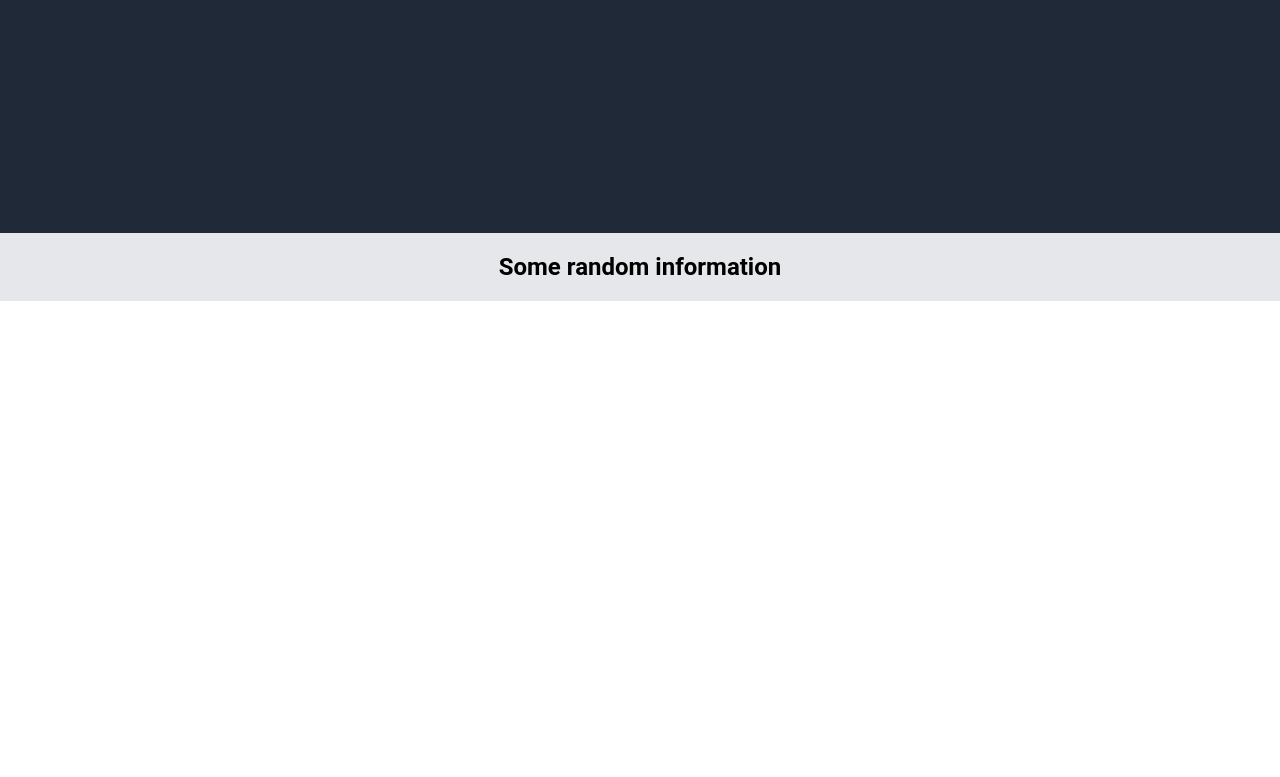
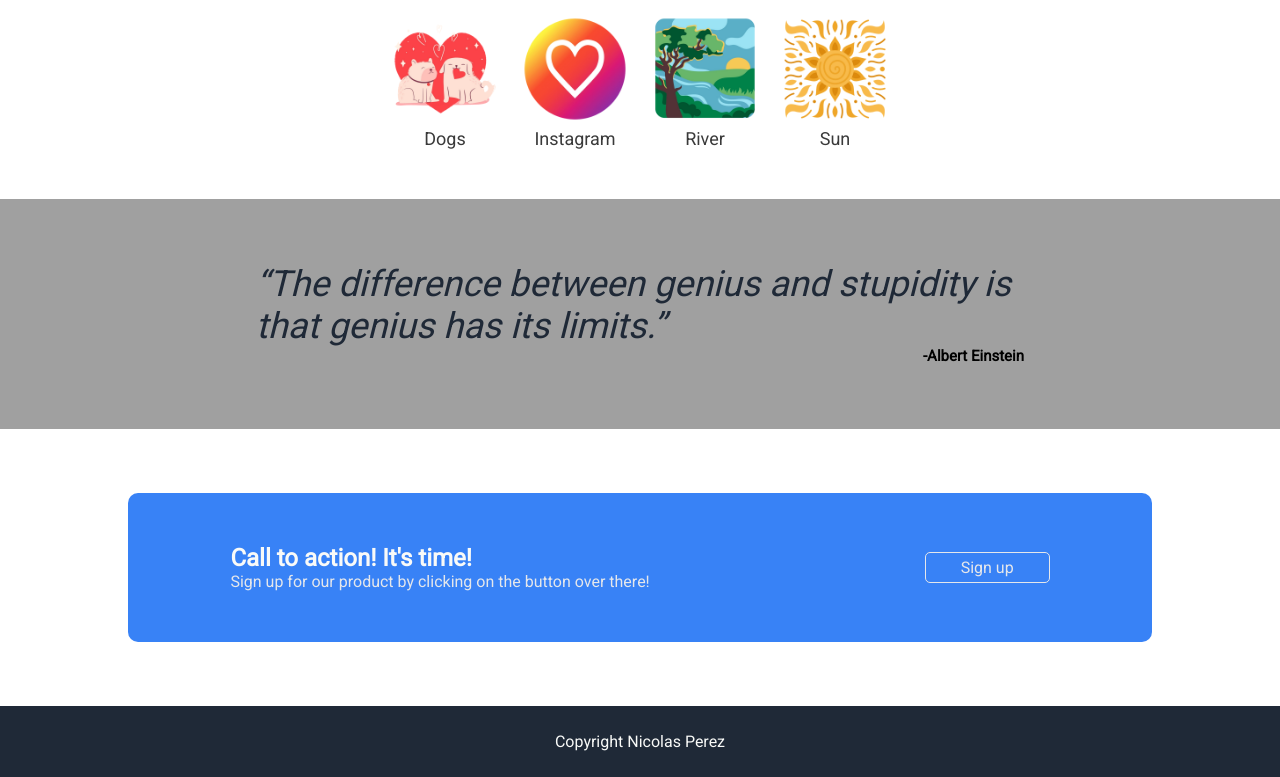
Before and after one commit to Nicode1203/Nicode, a plain HTML site: page index.html in a window 1280 px wide. Shown: the part 567-1344 px from the top of the page. Before the commit the page ends 868 px from the top, so only its background shows below. Drawn offline with Linux system fonts and the light colour scheme.

Commit message:
Add pictures and 4 new sections (footer included)
project completed

```diff
--- a/css/style.css
+++ b/css/style.css
@@ -1,7 +1,7 @@
 *{
     margin: 0;
     padding: 0;
-    font-family: 'roboto';
+    font-family: 'Roboto', sans-serif;
     box-sizing: border-box;
     text-decoration: none;
 }
@@ -16,7 +16,8 @@ body {
     display: flex;
     flex-direction: column;
     width: auto;
-    height: 100vh;
+    height: auto;
+    padding-bottom: 5%;
     background-color: #1f2937;
     color: aliceblue;
 }
@@ -83,8 +84,9 @@ h1{
 }
 
 .section2 p {
-    font-size: 16px;
-    line-height: 1.6;
+    font-size: 18px;
+    color: #e5e7eb;
+    padding-bottom: 5px;
 }
 
 .section3 {
@@ -99,12 +101,130 @@ h1{
 
 .information{
     display: flex;
-    background-color: #e5e7eb;
-    padding: 20px;
+    flex-direction: column;
+    background-color: #ffffff;
+    padding: 40px;
     align-items: center;
     justify-content: center;
 }
 
+
+.information img{
+    height: 110px;
+    width: 110px;
+}
+
+.information .image-container {
+    display: flex; /* Colocar las imágenes una al lado de la otra */
+    justify-content: center;
+    flex-wrap: wrap; /* Permitir que las imágenes pasen a una nueva línea si el espacio es pequeño */
+}
+
+.information figure{
+    display: inline-block;
+    margin: 10px;
+    text-align: center;
+}
+
+.information figcaption{
+    font-size: 18px;
+    color: #3a3a3a;
+}
+
+.information h2{
+    font-size: 36px;
+    margin-bottom: 20px;
+    font-weight: bold;
+}
+
 .footer{
+    display: flex;
+    justify-content: center;
+    align-items: center;
+    padding-top: 2%;
+    padding-bottom: 2%;
     background-color: #1f2937;
 }
+
+.footer p{
+    color: #f9faf8;
+}
+
+.quote-section{
+    display: flex;
+    flex-direction: column;
+    background-color: #a0a0a0;
+    padding-top: 5%;
+    padding-bottom: 5%;
+    padding-left: 20%;
+    padding-right: 20%;
+}
+
+.quote-section h1{
+    font-size: 36px;
+    color: #1f2937;
+    font-style: italic;
+    font-weight: lighter;
+}
+
+.quote-section p{
+    text-align: right;
+    font-weight: bold;
+    font-size: 15px;
+}
+
+.calltoaction{
+    display: flex;
+    justify-content: center;
+    align-items: center;
+    padding-top: 5%;
+    padding-bottom: 5%;
+    padding-left: 10%;
+    padding-right: 10%;
+}
+
+.calltoaction h1{
+    font-size: 24px;
+}
+
+.calltoaction p{
+    color: #e5e7eb;
+}
+
+.calltoaction-inside{
+    display: flex;
+    align-items: center;
+    justify-content: space-between;
+    border-radius: 10px;
+    background-color: #3882f6;
+    flex-grow: 1;
+    padding-left: 10%;
+    padding-right: 10%;
+    padding-top: 5%;
+    padding-bottom: 5%;
+
+}
+
+.calltoaction button{
+    color:#e5e7eb;
+    background-color: #3882f6;
+    border: 1px solid #e5e7eb;
+    font-size: 16px;
+    padding: 5px 35px;
+    border-radius: 5px;
+    cursor: pointer;
+    transition: background-color 0.5s ease, transform 0.5s ease;
+}
+
+.calltoaction button:hover{
+    background-color: #053177;
+    transform: scale(1.1);
+}
+
+.calltoaction-inside-section1 {
+    text-align: left;
+}
+
+.calltoaction-inside-section2 {
+
+}
--- a/index.html
+++ b/index.html
@@ -2,6 +2,7 @@
 <html lang="en">
 <head>
     <link rel="stylesheet" href="css/style.css">
+    <link href="https://fonts.googleapis.com/css2?family=Roboto:wght@400&display=swap" rel="stylesheet">
     <meta charset="UTF-8">
     <meta name="viewport" content="width=device-width, initial-scale=1.0">
     <title>Document</title>
@@ -30,6 +31,43 @@
 
     <div class="information">
         <h2>Some random information</h2>
+        <div class="image-container">
+            <figure>
+                <img src="img/dogs.webp" alt="">
+                <figcaption>Dogs</figcaption>
+            </figure>
+            <figure>
+                <img src="img/insta.webp" alt="">
+                <figcaption>Instagram</figcaption>
+            </figure>
+            <figure>
+                <img src="img/river.webp" alt="">
+                <figcaption>River</figcaption>
+            </figure>
+            <figure>
+                <img src="img/sun.webp" alt="">
+                <figcaption>Sun</figcaption>
+            </figure>
+        </div>
+    </div>
+    <div class="quote-section">
+        <h1>“The difference between genius and stupidity is that genius has its limits.”</h1>
+        <p>-Albert Einstein</p>
+    </div>
+    <div class="calltoaction">
+        <div class="calltoaction-inside">
+            <div class="calltoaction-inside-section1">
+                <h1>Call to action! It's time!</h1>
+                <p>Sign up for our product by clicking on the button over there!</p>
+            </div>
+            <div class="calltoaction-inside-section2">
+                <button>Sign up</button>
+            </div>
+        </div>
+
+    </div>
+    <div class="footer">
+        <p>Copyright Nicolas Perez</p>
     </div>
 </body>
 </html>
```
Also changed, not shown: img/dogs.webp (added), img/insta.webp (added), img/river.webp (added), img/sun.webp (added).
